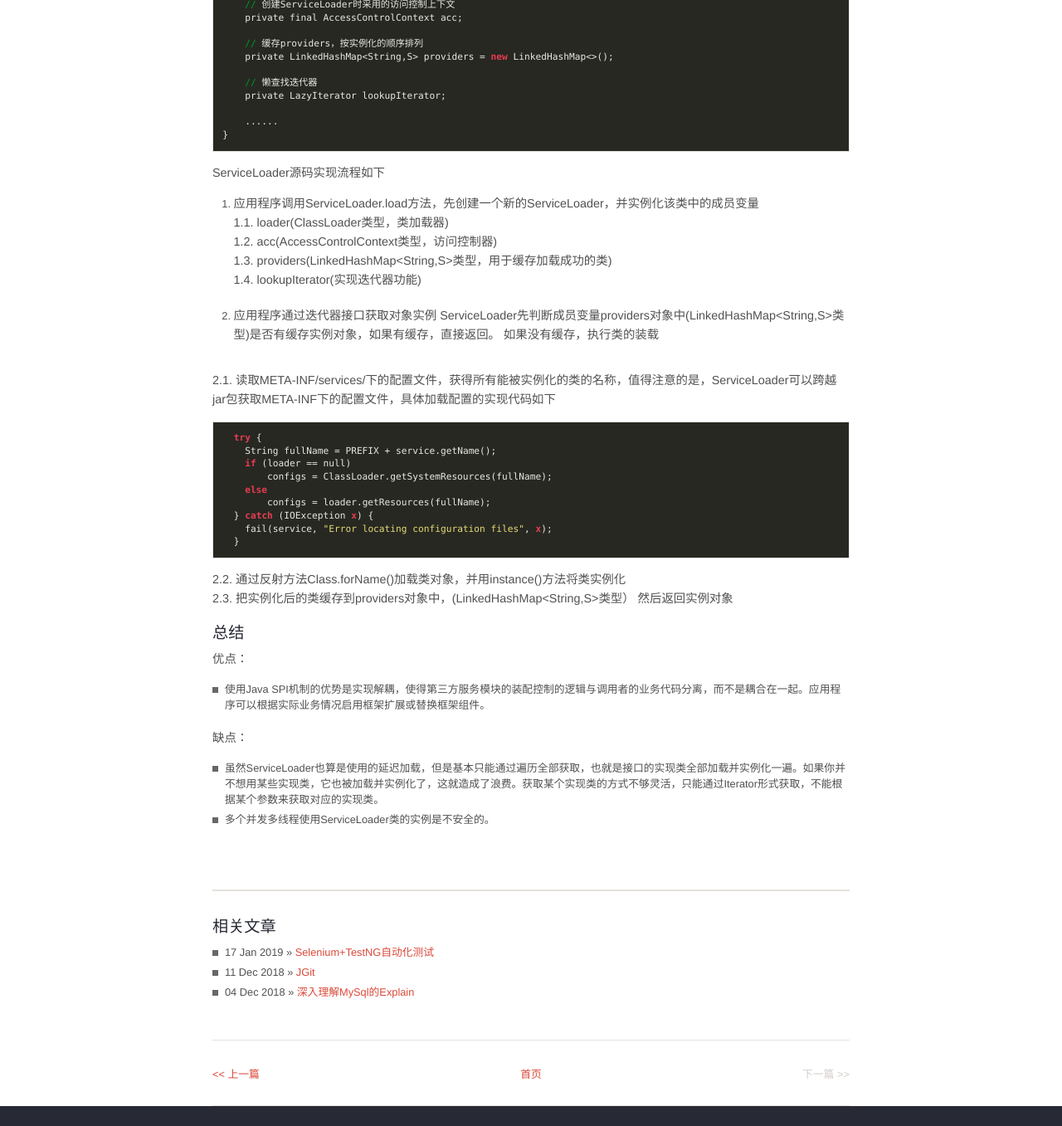
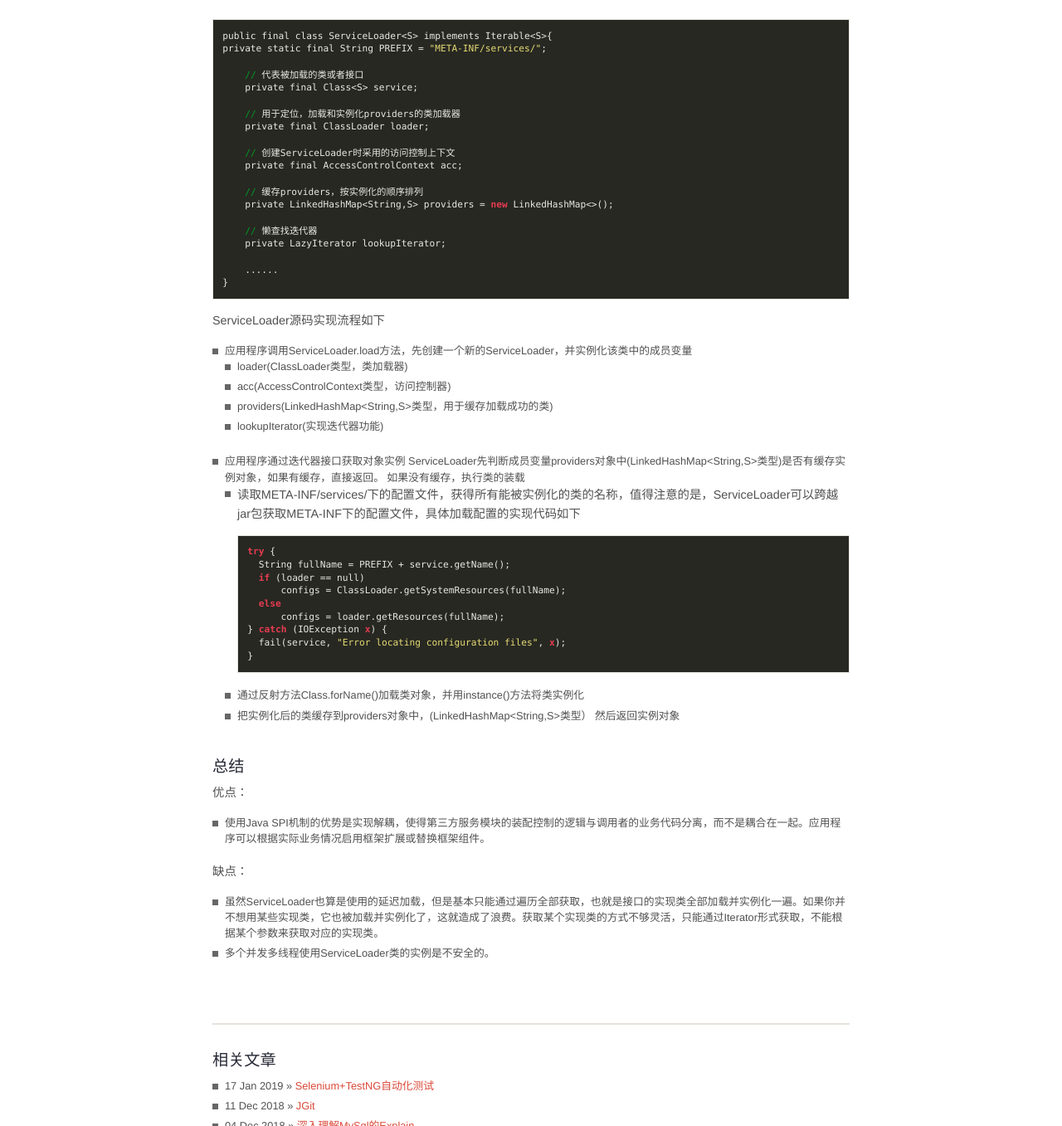
Before and after one commit to junhc/junhc.github.io, a Jekyll site: the page built from _posts/2019-01-21-spi.md, in a window 1280 px wide and 1400 px high, scrolled down 1621 px, cut to the strip 0-1357 px from the top of the window. Shown: the whole strip at 83% size. Built offline with Jekyll 4.4.1, drawn with Linux system fonts in a browser that asks for light colours; Markdown is read by kramdown in place of the engine named in the settings; comment, search, counter and statistics services are not loaded; some of the changed text lies outside the part shown.

Commit message:
Update 2019-01-21-spi.md

````diff
--- a/_posts/2019-01-21-spi.md
+++ b/_posts/2019-01-21-spi.md
@@ -63,30 +70,28 @@
 ```
 
 ServiceLoader源码实现流程如下
-1. 应用程序调用ServiceLoader.load方法，先创建一个新的ServiceLoader，并实例化该类中的成员变量
-  1.1. loader(ClassLoader类型，类加载器)
-  1.2. acc(AccessControlContext类型，访问控制器)
-  1.3. providers(LinkedHashMap<String,S>类型，用于缓存加载成功的类)
-  1.4. lookupIterator(实现迭代器功能)
+- 应用程序调用ServiceLoader.load方法，先创建一个新的ServiceLoader，并实例化该类中的成员变量
+  - loader(ClassLoader类型，类加载器)
+  - acc(AccessControlContext类型，访问控制器)
+  - providers(LinkedHashMap<String,S>类型，用于缓存加载成功的类)
+  - lookupIterator(实现迭代器功能)
 
-2. 应用程序通过迭代器接口获取对象实例 ServiceLoader先判断成员变量providers对象中(LinkedHashMap<String,S>类型)是否有缓存实例对象，如果有缓存，直接返回。 如果没有缓存，执行类的装载
+- 应用程序通过迭代器接口获取对象实例 ServiceLoader先判断成员变量providers对象中(LinkedHashMap<String,S>类型)是否有缓存实例对象，如果有缓存，直接返回。 如果没有缓存，执行类的装载
+  - 读取META-INF/services/下的配置文件，获得所有能被实例化的类的名称，值得注意的是，ServiceLoader可以跨越jar包获取META-INF下的配置文件，具体加载配置的实现代码如下
 
-  2.1. 读取META-INF/services/下的配置文件，获得所有能被实例化的类的名称，值得注意的是，ServiceLoader可以跨越jar包获取META-INF下的配置文件，具体加载配置的实现代码如下
-
-  ```vim
-  try {
-    String fullName = PREFIX + service.getName();
-    if (loader == null)
-        configs = ClassLoader.getSystemResources(fullName);
-    else
-        configs = loader.getResources(fullName);
-  } catch (IOException x) {
-    fail(service, "Error locating configuration files", x);
-  }
-  ```
-
-  2.2. 通过反射方法Class.forName()加载类对象，并用instance()方法将类实例化
-  2.3. 把实例化后的类缓存到providers对象中，(LinkedHashMap<String,S>类型） 然后返回实例对象
+    ```vim
+    try {
+      String fullName = PREFIX + service.getName();
+      if (loader == null)
+          configs = ClassLoader.getSystemResources(fullName);
+      else
+          configs = loader.getResources(fullName);
+    } catch (IOException x) {
+      fail(service, "Error locating configuration files", x);
+    }
+    ```
+  - 通过反射方法Class.forName()加载类对象，并用instance()方法将类实例化
+  - 把实例化后的类缓存到providers对象中，(LinkedHashMap<String,S>类型） 然后返回实例对象
 
 #### 总结
 优点：
````
Also changed, not shown: other parts of _posts/2019-01-21-spi.md (+7 -0 lines).
